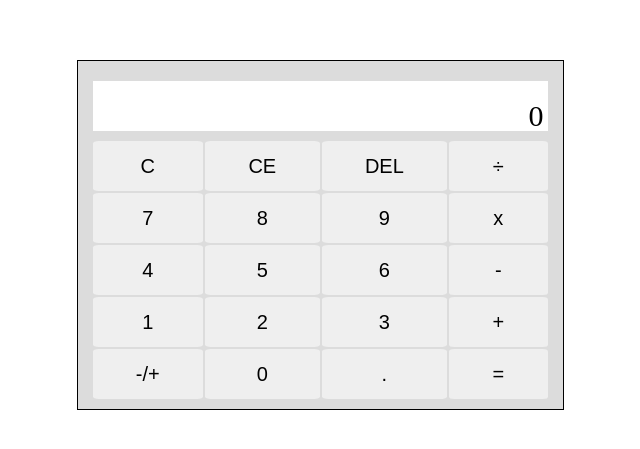
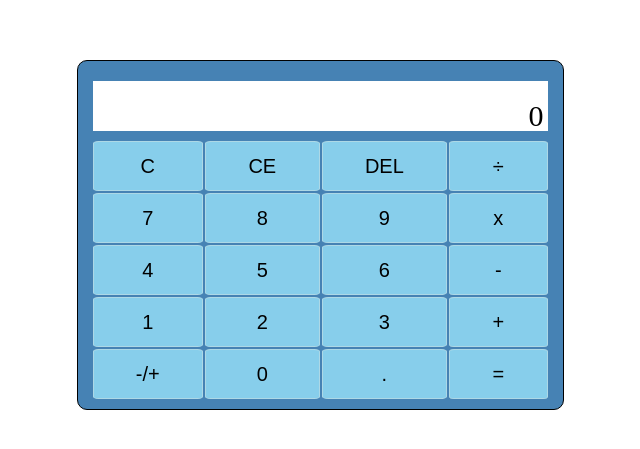
Before and after one commit to crystalCiel/calculator-by-JavaScript, a plain HTML site: page index.html in a window 1280 px wide. Shown: the part 165-614 px from the top of the page, without its empty margins (320-960 px from the left). Drawn offline with Linux system fonts and the light colour scheme.

Commit message:
change demo url and change calculator

```diff
--- a/index.scss
+++ b/index.scss
@@ -18,7 +18,8 @@ body {
     // height: 500px;
     border: black 1px solid;
     padding: 10px 15px;
-    background-color: gainsboro;
+    background-color:steelblue;
+    border-radius: 10px;
 
     > #displayPanel {
         width: 98%;
@@ -51,9 +52,10 @@ body {
             height: 50px;
             // width: 60px;
             // outline: none;
-            border: 0px;
+            border: 1px lightblue solid;
             border-radius: 5%;
             font-size: 20px;
+            background-color: skyblue;
 
             &.hovering {
                 filter: brightness(0.8);
```
Also changed, not shown: index.css, 2 other files.
